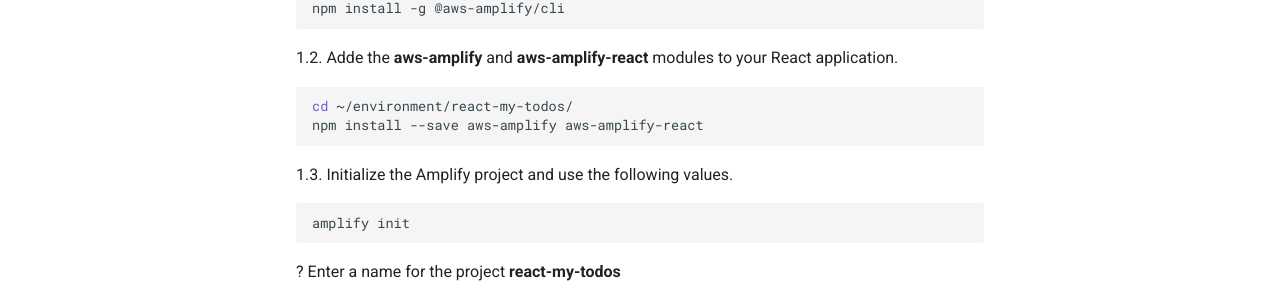
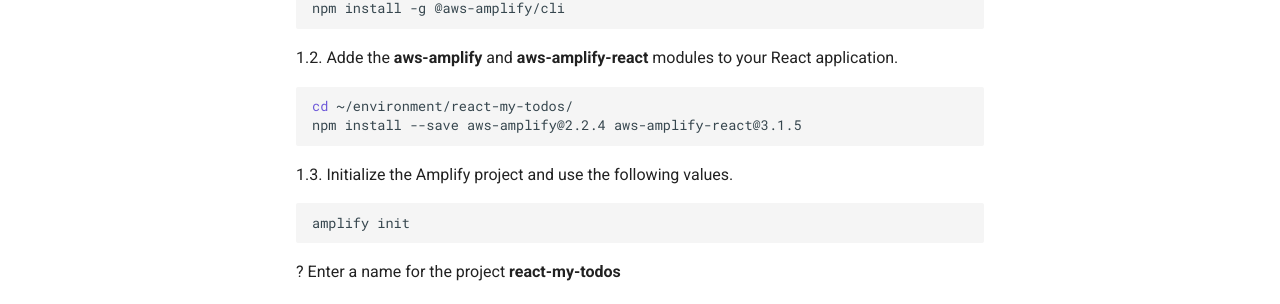
Before and after one commit to aurbac/aws-react-amplify, an MkDocs documentation site: the page built from docs/adding-authentication.md, in a window 1280 px wide and 900 px high. Shown: the part 400-704 px from the top of the window. Built offline with MkDocs 1.6.1 and Material for MkDocs 9.7.7, drawn with Linux system fonts in a browser that asks for light colours; comment, search, counter and statistics services are not loaded.

Commit message:
Old version

````diff
--- a/docs/adding-authentication.md
+++ b/docs/adding-authentication.md
@@ -14,7 +14,7 @@ npm install -g @aws-amplify/cli
 
 ``` bash
 cd ~/environment/react-my-todos/
-npm install --save aws-amplify aws-amplify-react
+npm install --save aws-amplify@2.2.4 aws-amplify-react@3.1.5
 ```
 
 1.3\. Initialize the Amplify project and use the following values.
````
